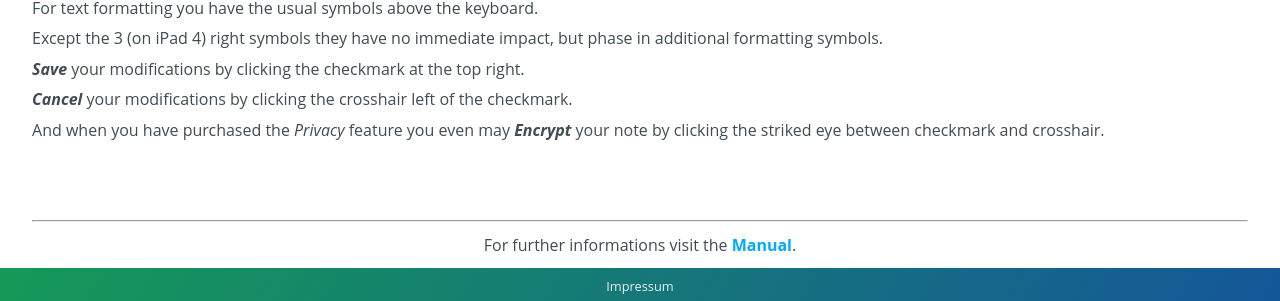
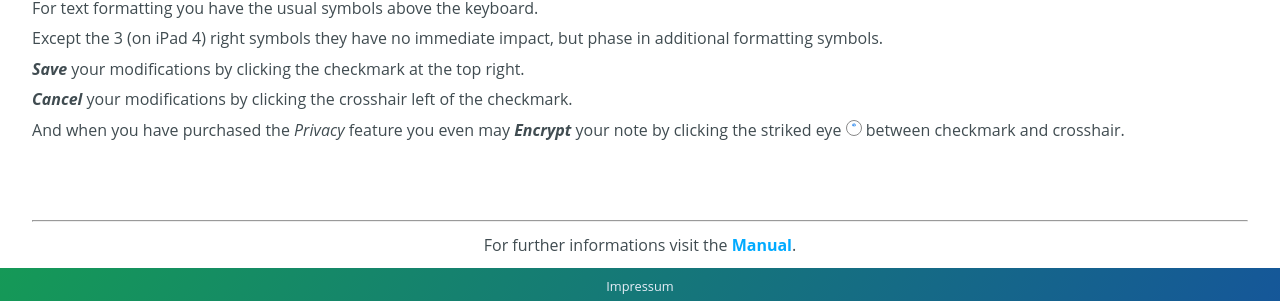
Before and after one commit to cs-LA/home, a Jekyll site: the page built from KTrunk/GettingStarted.md, in a window 1280 px wide. Shown: the part 596-897 px from the top of the page. Built offline with Jekyll 4.4.1, drawn with Linux system fonts in a browser that asks for light colours; our own code applies the rules of GitHub Pages for plain Markdown files.

Commit message:
Update GettingStarted.md

```diff
--- a/KTrunk/GettingStarted.md
+++ b/KTrunk/GettingStarted.md
@@ -55,8 +55,8 @@
   <span class="de"><b><i>Verwerfe</i></b> Deine Änderungen, indem Du das Kreuz neben dem Speichern-Häkchen klickst.</span>
 </p>
 <p>
-  <span class="en">And when you have purchased the <i>Privacy</i> feature you even may <b><i>Encrypt</i></b> your note by clicking the striked eye between checkmark and crosshair.</span>
-  <span class="de">Und wenn Du das <i>Privatsphären</i>-Feature erworben hast, kannst Du Deine Notiz sogar <b><i>Verschlüsselt</i></b> abspeichern, indem Du das durchgestrichene Auge zwischen dem Speichern-Häkchen und dem Verwerfen-Kreuz klickst.</span>
+  <span class="en">And when you have purchased the <i>Privacy</i> feature you even may <b><i>Encrypt</i></b> your note by clicking the striked eye <img src="Manual/buttons/eyeEncrypt.png" class="appButton"> between checkmark and crosshair.</span>
+  <span class="de">Und wenn Du das <i>Privatsphären</i>-Feature erworben hast, kannst Du Deine Notiz sogar <b><i>Verschlüsselt</i></b> abspeichern, indem Du das durchgestrichene Auge <img src="Manual/buttons/eyeEncrypt.png" class="appButton"> zwischen dem Speichern-Häkchen und dem Verwerfen-Kreuz klickst.</span>
 </p>
 <h3>&nbsp;</h3>
 <hr>
```
